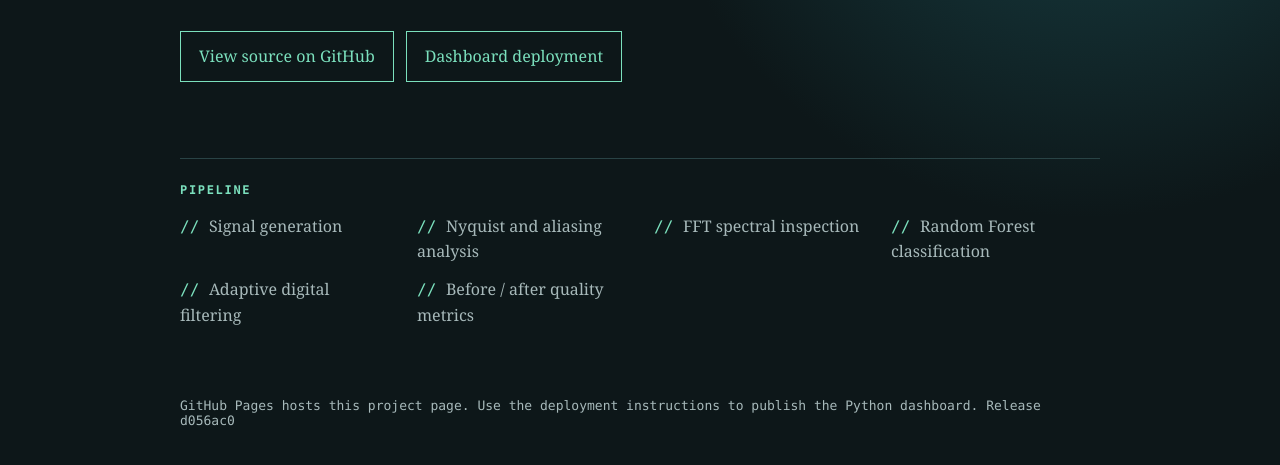
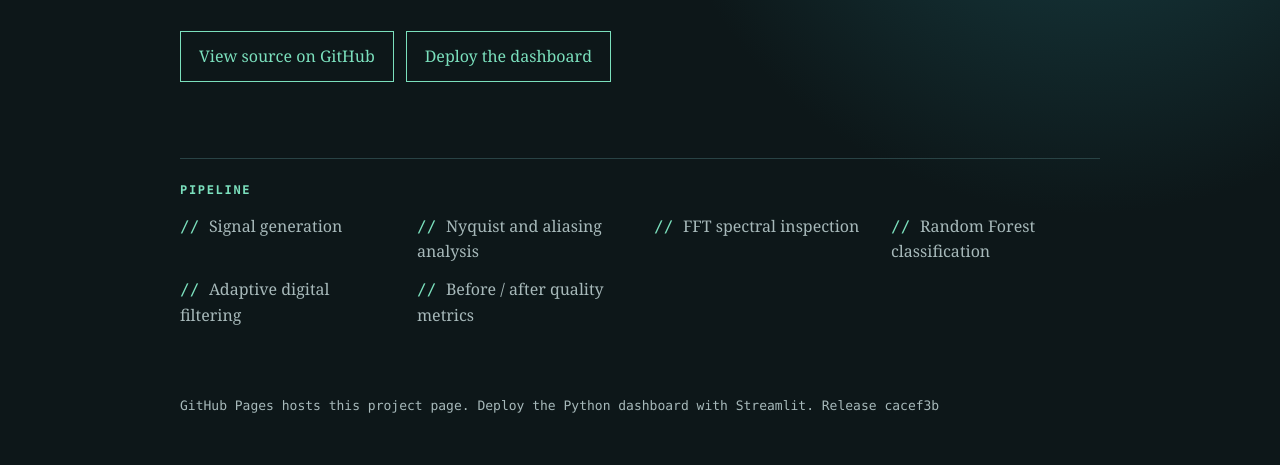
Before and after one commit to Harikrishnan120A/SigNexis, a plain HTML site: page docs/index.html in a window 1280 px wide. Shown: the part 311-776 px from the top of the page. Drawn offline with Linux system fonts and the light colour scheme.

Commit message:
Add direct Streamlit dashboard deployment link

```diff
--- a/docs/index.html
+++ b/docs/index.html
@@ -29,7 +29,7 @@
     <p>Interactive digital signal analysis, noise classification, and adaptive filtering powered by Python, SciPy, scikit-learn, and Streamlit.</p>
     <div class="actions">
       <a href="https://github.com/Harikrishnan120A/SigNexis">View source on GitHub</a>
-      <a href="https://github.com/Harikrishnan120A/SigNexis#deployment">Dashboard deployment</a>
+      <a href="https://share.streamlit.io/deploy?repository=Harikrishnan120A/SigNexis&amp;branch=main&amp;mainModule=app.py">Deploy the dashboard</a>
     </div>
     <section>
       <div class="tag">Pipeline</div>
@@ -42,7 +42,7 @@
         <li>Before / after quality metrics</li>
       </ul>
     </section>
-    <footer>GitHub Pages hosts this project page. Use the deployment instructions to publish the Python dashboard. <span>Release d056ac0</span></footer>
+    <footer>GitHub Pages hosts this project page. Deploy the Python dashboard with Streamlit. <span>Release cacef3b</span></footer>
   </main>
 </body>
 </html>
```
Also changed, not shown: index.html (+2 -2 lines).
